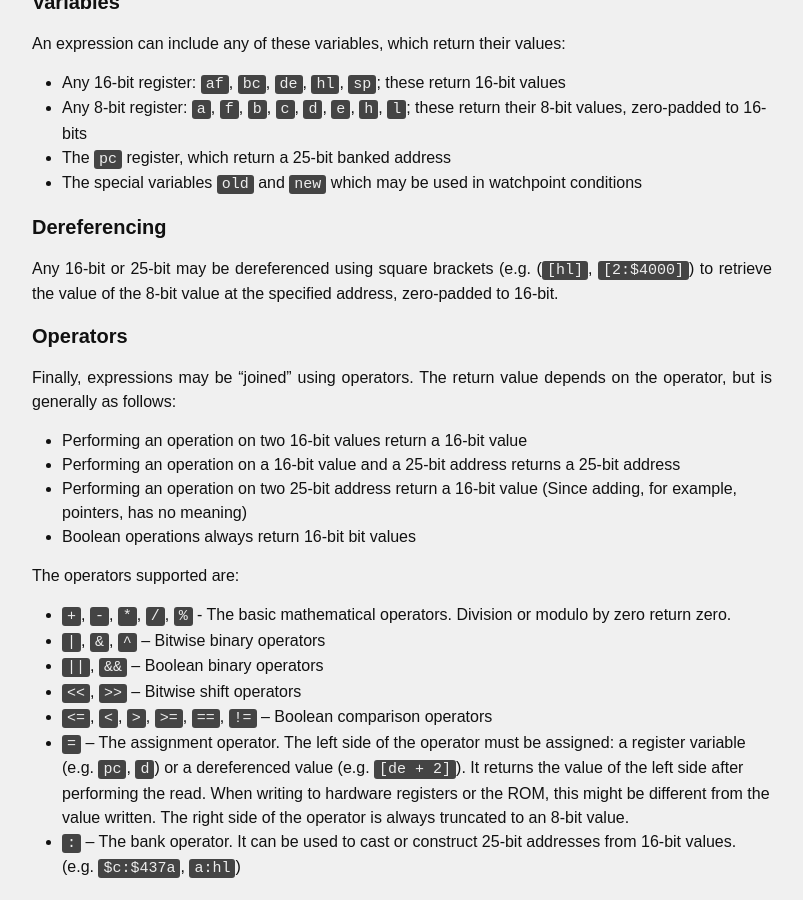
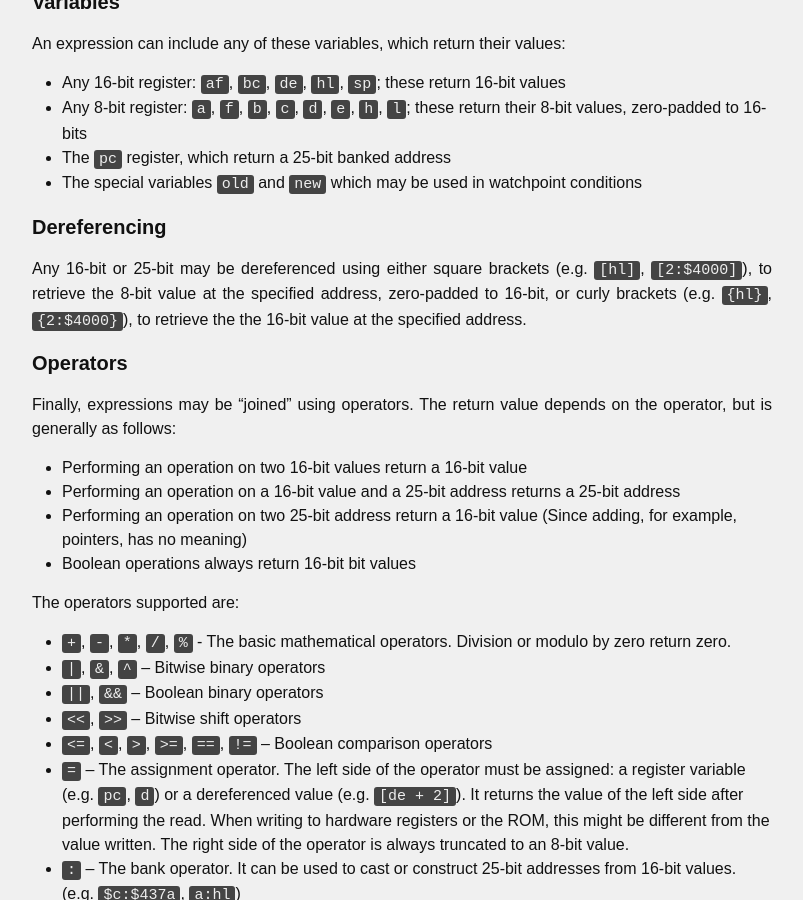
Before and after one commit to SameBoy/sameboy.github.io, a Jekyll site: the page built from debugger.md, in a window 1280 px wide and 900 px high, scrolled down 2276 px. Shown: the whole window, without its empty margins (238-1041 px from the left). Built offline with Jekyll 4.4.1, drawn with Linux system fonts in a browser that asks for light colours.

Commit message:
Document curly brackets & polish formatting

```diff
--- a/debugger.md
+++ b/debugger.md
@@ -62,7 +62,7 @@ An expression can include any of these variables, which return their values:
 
 #### Dereferencing
 
-Any 16-bit or 25-bit may be dereferenced using square brackets (e.g. (`[hl]`, `[2:$4000]`) to retrieve the value of the 8-bit value at the specified address, zero-padded to 16-bit.
+Any 16-bit or 25-bit may be dereferenced using either square brackets (e.g. `[hl]`, `[2:$4000]`), to retrieve the 8-bit value at the specified address, zero-padded to 16-bit, or curly brackets (e.g. `{hl}`, `{2:$4000}`), to retrieve the the 16-bit value at the specified address.
 
 #### Operators
 
```
